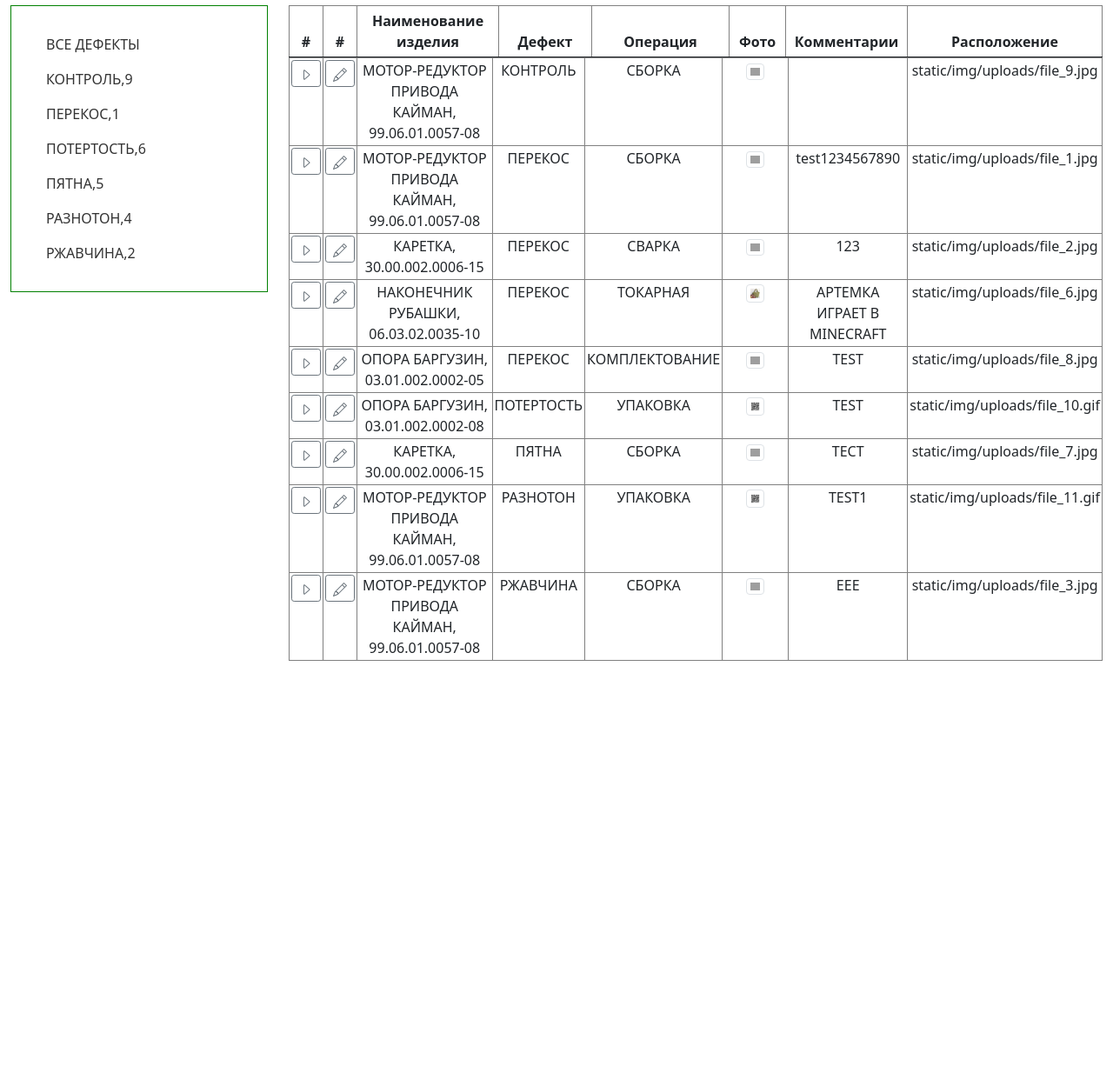
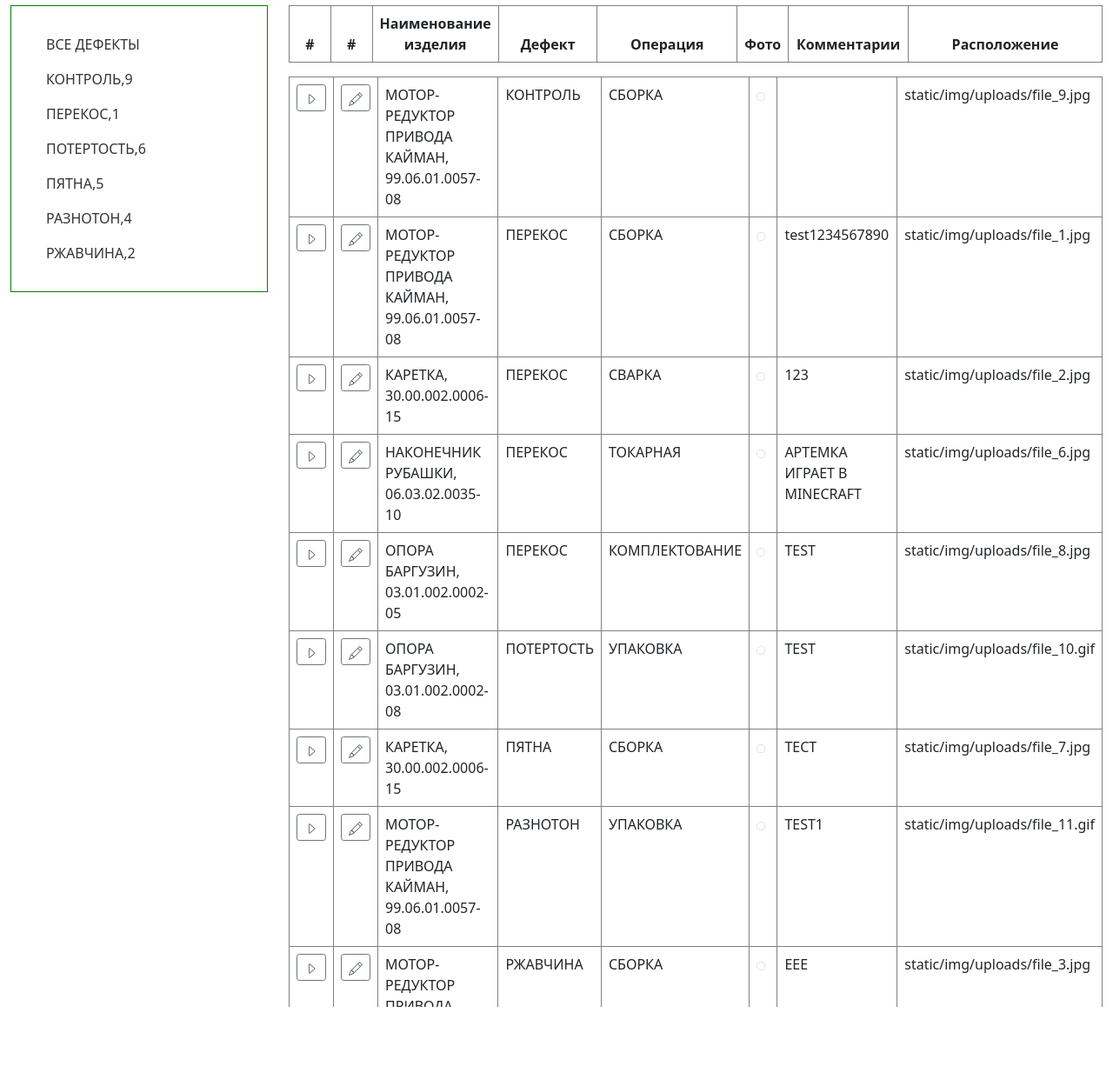
Before and after one commit to DjonnyLem/catalog, a Flask app: page /show_catalog in a window 1280 px wide. Shown: the part 66-1315 px from the top of the page at 87% size. Run offline with Flask 2, Linux system fonts and the light colour scheme; data comes from the database, SQL or seed files in the repository; lists and menus that the app fills with data are empty; some libraries are stand-ins or nearby versions; grey boxes are pictures that could not be loaded.

Commit message:
21/06/21 15:36

```diff
--- a/app.py
+++ b/app.py
@@ -80,7 +80,7 @@ def index():
 
 
 
-    return render_template("base1.html", menu=menu)
+    return render_template("base.html", menu=menu)
 ##########################################################################################################
 user_data = {
         "username": "otk",
@@ -455,7 +455,7 @@ def show():
         d = Catalog.query.order_by(Catalog.id).all()
     return render_template("show.html", defects=defects, d=d, s=s)
 
-
+table_head = ('#', '#', 'Наименование изделия', 'Дефект', 'Операция', 'Фото', 'Комментарии', 'Расположение')
 ####################################################################
 @app.route('/show_catalog')
 def show_catalog():
@@ -470,7 +470,7 @@ def show_catalog():
     #res = res.sort()
     # print (res)
 
-    return render_template("show_catalog.html", defects=defects, catalog=catalog)
+    return render_template("show_catalog.html", defects=defects, catalog=catalog, table_head=table_head)
 
 
 ####################################################################
@@ -483,7 +483,7 @@ def select_defect(id):
    # db.desc(Yahoo.date)).first()[0])
 
 
-    return render_template("show_catalog.html", defects=defects, catalog=catalog)
+    return render_template("show_catalog.html", defects=defects, catalog=catalog, table_head=table_head)
 
 ####################################################################
 
--- /dev/null
+++ b/static/css/table.css
@@ -0,0 +1,21 @@
+#scr-01,
+#scr-02 {
+  width: 100%;
+}
+#scr-02 {
+  overflow: auto;
+  /*   overflow-x: hidden; */
+  height: 80vh;
+}
+
+#scr-01 {
+  overflow: hidden;
+}
+
+#tbl-head th {
+  border: 0.5px solid grey;
+  text-align: center;
+}
+#tbl-body td {
+  border: 0.5px solid grey;
+}
--- /dev/null
+++ b/static/js/table.js
@@ -0,0 +1,54 @@
+window.onload = function () {
+  correctWidth();
+};
+
+document.addEventListener("DOMContentLoaded", function (event) {
+  window.onresize = function () {
+    correctWidth();
+  };
+});
+
+function correctWidth() {
+
+   let body = document.querySelector("#tbl-body").offsetWidth; // получаем ширину таблицы tbl-body
+  // console.log("tbody =",body);
+
+  let head = document.querySelector("#tbl-head"); // получаем ширину таблицы tbl-head
+  // console.log("thead =", head);
+  head.style.width = body + "px"; // устанавливаем ширину таблицы tbl-head равной ширине таблицы tbl-body
+   //=====================================
+
+  //=====================================
+  let thHead = document.querySelector("#tbl-head tr").querySelectorAll("th"); //берем  все колонки первого ряда таблицы tbl-head
+  let countColHead = thHead.length; // считаем количество колонок ряда таблицы tbl-head
+  // console.log("длина th =", countColHead);
+
+  let tbBody = document.querySelector("#tbl-body tr").querySelectorAll("td"); //берем все колонки первого ряда таблицы tbl-body
+
+  let countColBody = tbBody.length; // считаем количество колонок ряда таблицы tbl-body
+
+  // console.log("длина td =", countColBody);
+
+  if (countColBody == countColHead) {
+    // если количество колонок таблицы tbl-body равно количеству колонок tbl-head
+
+    for (var i = 0; i < countColBody; i++) {
+      //перебираем количество колонок
+
+      let tdWidth = tbBody[i].offsetWidth; //измеряем длину каждой колонки таблицы tbl-body
+
+      thHead[i].width = tdWidth + "px"; // присваиваем значение каждой колонки таблицы tdl-body колонке того же номера таблицы tbl-head
+
+      // console.log("col td", i, "=", tdWidth, "col th =", thHead[i].width);
+    }
+  }
+}
+
+const topTable = document.querySelector("#scr-01");
+
+const bottomTable = document.querySelector("#scr-02");
+
+
+bottomTable.addEventListener("scroll", () => {
+  topTable.scrollLeft = bottomTable.scrollLeft;
+});
--- a/templates/base.html
+++ b/templates/base.html
@@ -18,6 +18,8 @@
 
   <!-- Custom styles for this template -->
   <link href="../static/css/navbar-top-fixed.css" rel="stylesheet">
+
+
  <style>
     .bd-placeholder-img {
       font-size: 1.125rem;
--- a/templates/show_catalog.html
+++ b/templates/show_catalog.html
@@ -7,6 +7,7 @@ Show_defect
 
 {% block nav %}
 
+<link href="../static/css/table.css" rel="stylesheet">
 
 <style>
 
@@ -31,61 +32,26 @@ Show_defect
 
 
 {% block main %}
-<style>
-  .table {
-    width: 100%;
-    table-layout: fixed;
-    border-collapse: collapse;
-    /*height: 80vh;*/
-  }
-
-  .table th {
-    border: 1px solid grey;
-    padding: 5px;
-    text-align: center
-      /*width: calc(100vw/8);*/
-  }
-
-  .table td {
-    border: 1px solid grey;
-    padding: 2px;
-    text-align: center;
-    /* width: calc(100vw/8); */
-
-  }
-
-  .table thead {
-    display: block;
-    position: relative;
-    width: calc(100%-16px) !important;
-  }
-
-
-  .table tbody {
-    display: block;
-    overflow: auto;
-    width: 100%;
-    height: calc(100vh - 25vh);
-  }
-</style>
 
 <!--=======================================================================================-->
 
-<div class="table-responsive">
-  <table class="table table-hover table-fixed">
+<div class="scroll" id="scr-01">
+          <table class="table table-fixed" id="tbl-head">
             <thead>
               <tr>
-        <th scope="col">#</th>
-        <th scope="col">#</th>
-        <th scope="col">Наименование изделия</th>
-        <th scope="col">Дефект</th>
-        <th scope="col">Операция</th>
-        <th scope="col">Фото</th>
-        <th scope="col">Комментарии</th>
-        <th scope="col">Расположение</th>
-      </tr>
+ {% for i in table_head %}
+        <th scope="col">{{ i }}</th>
+ {% endfor %}
+
             </thead>
 
+          </table>
+</div>
+
+
+
+<div class="scroll" id="scr-02">
+          <table class="table table-fixed table-hover" id="tbl-body">
             <tbody>
 
 {% for i in catalog %}
@@ -114,26 +80,23 @@ Show_defect
 
       </tr>
       {% endfor %}
+
+
+
             </tbody>
+
           </table>
-
         </div>
 
+
+
+
+
+
+
+
+<script src="../static/js/table.js"></script>
 <script>
-
-  let td = document.querySelectorAll('td'); //берем все td таблицы
-  for (var i = 0; i < 8; i++) {  // у нас 8 колонок. получаем номер колонки
-    let tdWidth = td[i].offsetWidth; // по номеру колонки получаем ее ширину
-    let th = document.querySelectorAll('th'); //берем все th заголовка таблицы
-    th[i].width = tdWidth; // присваиваем каждому th ширину td  тогоже номера
-  }
-  //let w = document.querySelectorAll('th');
-  //for (var i = 0; i < w.length; i++) {
-  //  console.log(w[i]);
-
-  //  let c = w[i].offsetWidth;
-  //  console.log('ширина th' + i, '=', c);
-  //}
 
 </script>
 
```
Lines whose indentation alone changed are shown as unchanged.
